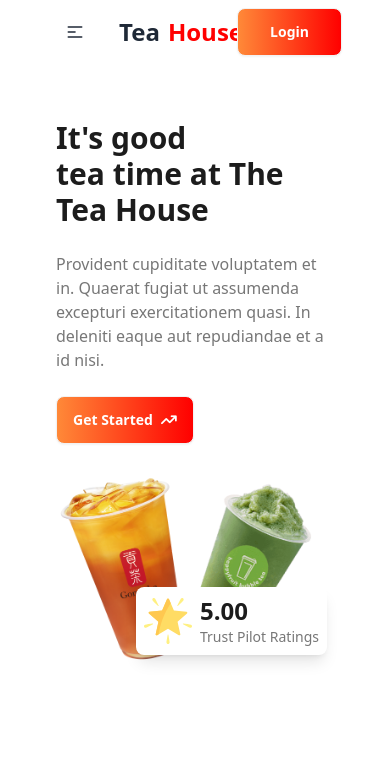
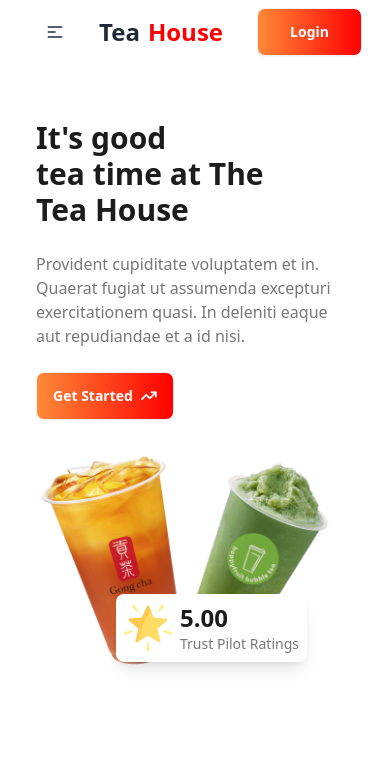
Before and after one commit to ChowdhuryFatema/tea-house, a plain HTML site: page index.html in a window 390 px wide. Shown: the top 768 px of the page. Drawn offline with nearby package versions, Linux system fonts and the light colour scheme.

Commit message:
fixed padding

```diff
--- a/index.html
+++ b/index.html
@@ -28,7 +28,7 @@
 </head>
 <body>
     <!-- header starts here  -->
-    <header class="px-10 md:px-24">
+    <header class="px-5 md:px-24">
         <nav class="container mx-auto">
             <div class="navbar bg-base-100">
                 <div class="navbar-start">
@@ -76,7 +76,7 @@
             </div>
         </nav>
     </header>
-    <main class="px-10 md:px-24">
+    <main class="px-5 md:px-24">
         <!-- banner sectiion starts here  -->
         <section class="banner mt-10">
             <div class="container mx-auto">
@@ -320,7 +320,7 @@
     </main>
     <!-- footer starts here  -->
     <footer class="from-[#FF00001A] to-[#FF89381A] ">
-        <div class="pt-10 bg-gradient-to-r px-10 md:px-24">
+        <div class="pt-10 bg-gradient-to-r px-5 md:px-24">
             <div class="container mx-auto">
                 <div class="pl-8 flex flex-col md:flex-row gap-5 justify-between items-center">
                     <div>
```
